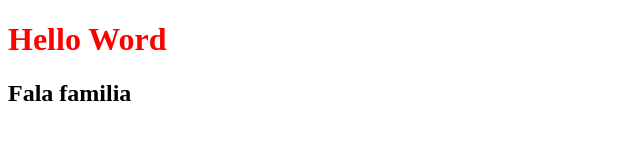
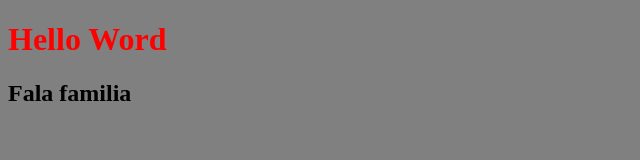
Before and after one commit to Parker9309/todo-list-js, a plain HTML site: page index.html in a window 1280 px wide. Shown: the whole page, without its empty margins (0-640 px from the left). Drawn offline with Linux system fonts and the light colour scheme.

Commit message:
Cor do background alterada para gray

```diff
--- a/style.css
+++ b/style.css
@@ -1,3 +1,6 @@
 h1 {
   color: red;
 }
+body {
+  background-color: gray;
+}
```
